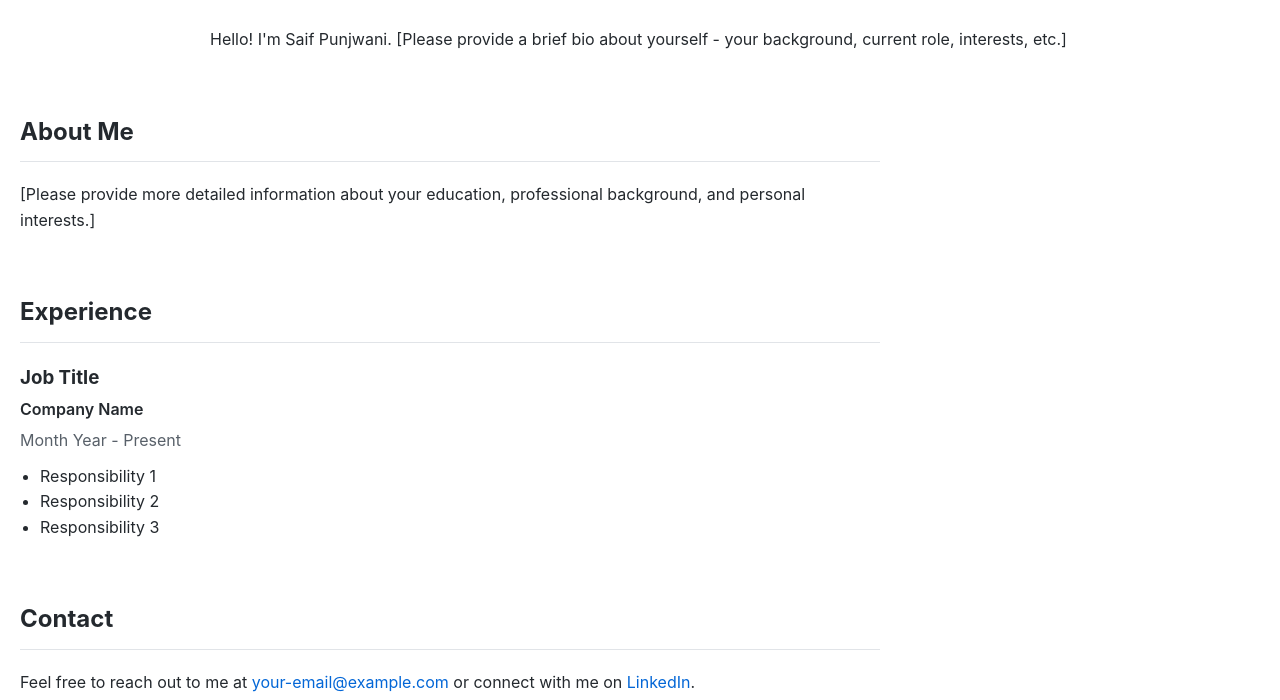
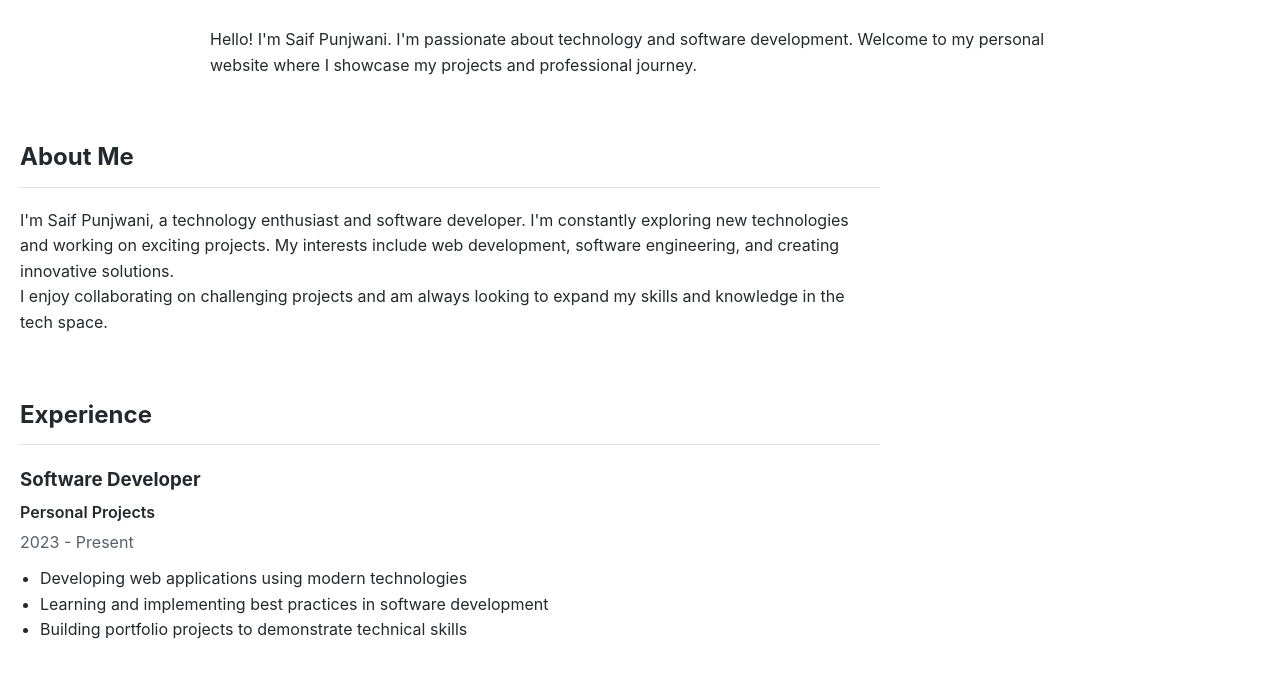
Before and after one commit to SaifPunjwani/saifpunjwani.github.io, a plain HTML site: page index.html in a window 1280 px wide. Shown: the part 279-979 px from the top of the page. Drawn offline with Linux system fonts and the light colour scheme.

Commit message:
Update website with personal information

```diff
--- a/index.html
+++ b/index.html
@@ -36,40 +36,40 @@
                     <div class="social-links">
                         <a href="https://github.com/SaifPunjwani" target="_blank"><i class="fab fa-github"></i></a>
                         <a href="https://linkedin.com/in/saif-punjwani" target="_blank"><i class="fab fa-linkedin"></i></a>
-                        <a href="mailto:your-email@example.com"><i class="fas fa-envelope"></i></a>
+                        <a href="mailto:saifpunjwani1230@gmail.com"><i class="fas fa-envelope"></i></a>
                         <a href="#" target="_blank"><i class="fas fa-file-alt"></i> CV</a>
                     </div>
                 </div>
             </div>
 
             <div class="intro">
-                <p>Hello! I'm Saif Punjwani. [Please provide a brief bio about yourself - your background, current role, interests, etc.]</p>
+                <p>Hello! I'm Saif Punjwani. I'm passionate about technology and software development. Welcome to my personal website where I showcase my projects and professional journey.</p>
             </div>
         </section>
 
         <section id="about" class="container section">
             <h2>About Me</h2>
-            <p>[Please provide more detailed information about your education, professional background, and personal interests.]</p>
+            <p>I'm Saif Punjwani, a technology enthusiast and software developer. I'm constantly exploring new technologies and working on exciting projects. My interests include web development, software engineering, and creating innovative solutions.</p>
+            <p>I enjoy collaborating on challenging projects and am always looking to expand my skills and knowledge in the tech space.</p>
         </section>
 
         <section id="experience" class="container section">
             <h2>Experience</h2>
             <div class="experience-item">
-                <h3>Job Title</h3>
-                <p class="company">Company Name</p>
-                <p class="date">Month Year - Present</p>
+                <h3>Software Developer</h3>
+                <p class="company">Personal Projects</p>
+                <p class="date">2023 - Present</p>
                 <ul class="responsibilities">
-                    <li>Responsibility 1</li>
-                    <li>Responsibility 2</li>
-                    <li>Responsibility 3</li>
+                    <li>Developing web applications using modern technologies</li>
+                    <li>Learning and implementing best practices in software development</li>
+                    <li>Building portfolio projects to demonstrate technical skills</li>
                 </ul>
             </div>
-            <!-- Add more experience items as needed -->
         </section>
 
         <section id="contact" class="container section">
             <h2>Contact</h2>
-            <p>Feel free to reach out to me at <a href="mailto:your-email@example.com">your-email@example.com</a> or connect with me on <a href="https://linkedin.com/in/saif-punjwani" target="_blank">LinkedIn</a>.</p>
+            <p>Feel free to reach out to me at <a href="mailto:saifpunjwani1230@gmail.com">saifpunjwani1230@gmail.com</a> or connect with me on <a href="https://linkedin.com/in/saif-punjwani" target="_blank">LinkedIn</a>.</p>
         </section>
     </main>
 
```
